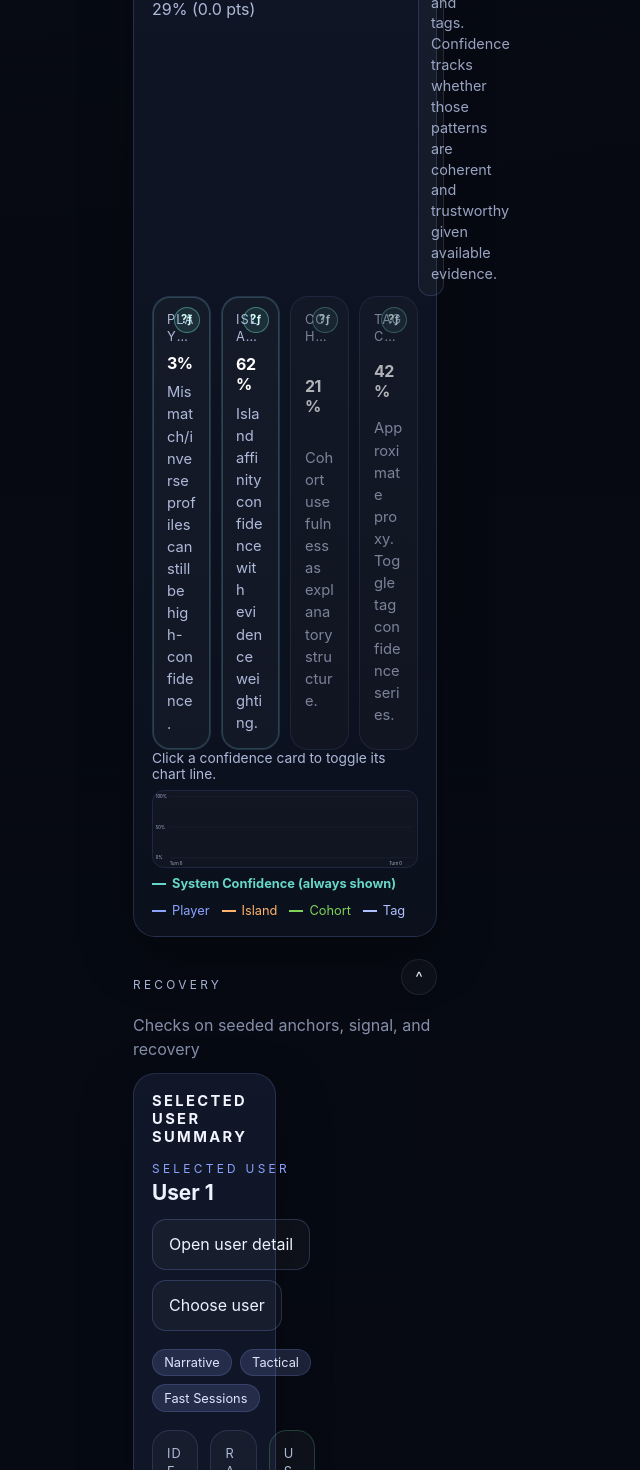
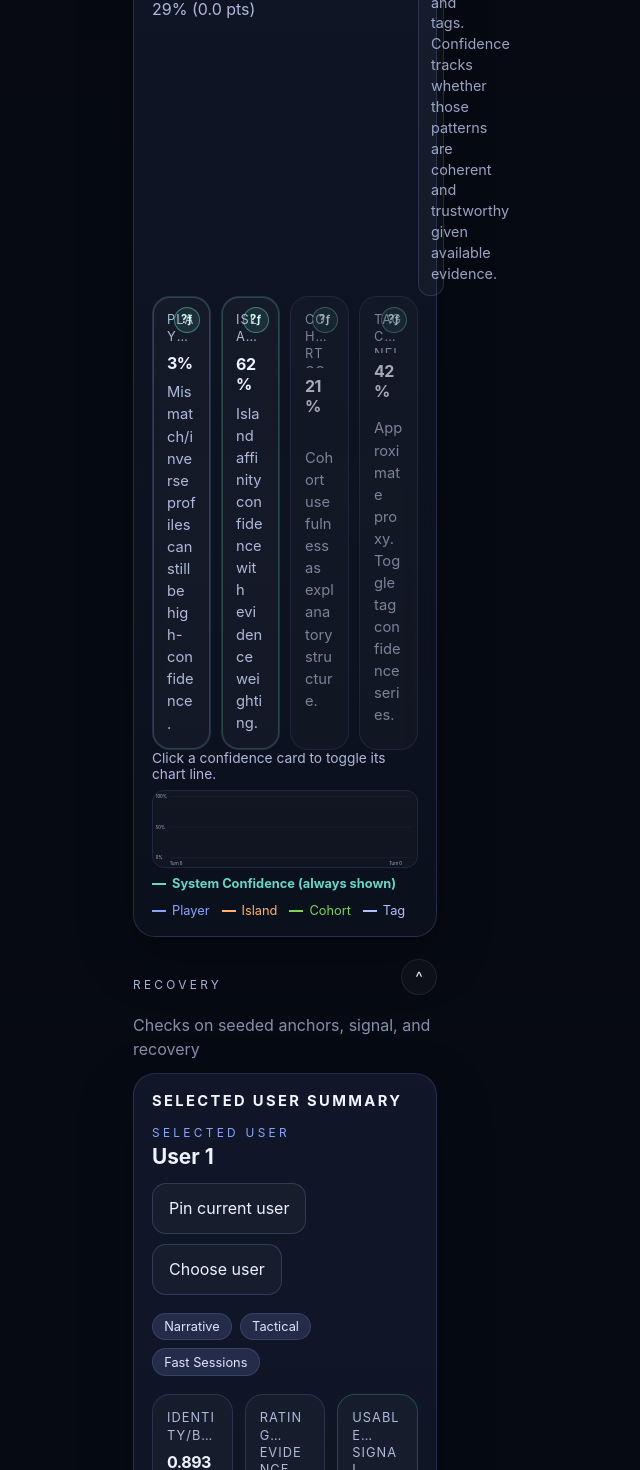
Before and after one commit to BrianUrbanek/Wayfarer, a React (Vite) app: page / in a window 1280 px wide. Shown: the part 5326-6796 px from the top of the page, without its empty margins (355-995 px from the left). Built offline with nearby package versions, Linux system fonts and the light colour scheme.

Commit message:
Refactor System Health card toggles to avoid nested buttons

```diff
--- a/src/App.tsx
+++ b/src/App.tsx
@@ -1207,8 +1207,16 @@ export default function App({ initialGuidanceMode = 'novice' }: AppProps = {}) {
           <h3>{selectedUser?.label ?? 'None'}</h3>
         </div>
         <div className="summary-header__actions">
-          <button type="button" className="button button--ghost" onClick={() => setDrawerState(selectedUser ? { type: 'user', id: selectedUser.id } : null)}>
-            Open user detail
+          <button
+            type="button"
+            className="button button--ghost"
+            onClick={() => {
+              if (selectedUser) {
+                setPinnedDrilldownKind('user');
+              }
+            }}
+          >
+            Pin current user
           </button>
           <button type="button" className="button button--ghost" onClick={() => setModalKind('user')}>
             Choose user
@@ -2412,7 +2420,7 @@ export default function App({ initialGuidanceMode = 'novice' }: AppProps = {}) {
     recovery: {
       title: 'Recovery',
       panels: [
-        <Panel key="selected-user" title="Selected User Summary">
+        <Panel key="selected-user" title="Selected User Summary" className="panel--wide">
           {selectedUser && selectedInference ? selectedUserSummary : <EmptyState title="No user selected" description="Open the user picker to inspect an individual user." />}
         </Panel>,
         <Panel key="reviewer-archetype" title="Reviewer Archetype Recovery" className="panel--wide">
--- a/src/styles.css
+++ b/src/styles.css
@@ -417,12 +417,24 @@ select {
 }
 
 .system-confidence-card {
-  cursor: pointer;
   text-align: left;
   position: relative;
 }
 
-.system-confidence-card[aria-pressed='false'] {
+.system-confidence-card .system-confidence-card__toggle-hitbox {
+  position: absolute;
+  inset: 0;
+  border: 0;
+  background: transparent;
+  border-radius: inherit;
+  cursor: pointer;
+}
+
+.system-confidence-card .system-confidence-card__toggle-hitbox:focus-visible {
+  box-shadow: 0 0 0 2px rgba(141, 164, 255, 0.55) inset;
+}
+
+.system-confidence-card:not(.system-confidence-card--active) {
   opacity: 0.68;
   filter: saturate(0.78);
 }
@@ -508,12 +520,6 @@ select {
   stroke: #b0bfff;
   opacity: 0.8;
   stroke-dasharray: 6 4;
-}
-
-.system-health-audit {
-  display: grid;
-  gap: 10px;
-  margin-top: 10px;
 }
 
 .system-health-metric-header-row {
@@ -576,7 +582,7 @@ select {
   position: absolute;
   top: 10px;
   right: 10px;
-  z-index: 2;
+  z-index: 3;
 }
 
 .system-health-popover__section {
@@ -606,49 +612,6 @@ select {
   font-size: 0.82rem;
 }
 
-.system-health-audit__toggle {
-  display: inline-flex;
-  align-items: center;
-  gap: 8px;
-}
-
-.system-health-audit__toggle--header {
-  margin-top: 6px;
-}
-
-.system-health-audit__fx-badge {
-  width: 1.5rem;
-  height: 1.5rem;
-  border-radius: 999px;
-  display: inline-flex;
-  align-items: center;
-  justify-content: center;
-  border: 1px solid rgba(103, 215, 199, 0.46);
-  background: rgba(103, 215, 199, 0.13);
-  color: #c7fff6;
-  font-size: 0.72rem;
-  font-weight: 700;
-  line-height: 1;
-}
-
-.system-health-audit__content {
-  display: grid;
-  gap: 12px;
-  padding: 12px;
-  border-radius: 14px;
-  border: 1px solid rgba(141, 164, 255, 0.14);
-  background: rgba(255, 255, 255, 0.02);
-}
-
-.system-health-audit__section {
-  display: grid;
-  gap: 4px;
-}
-
-.system-health-audit__section h4 {
-  margin: 0;
-  font-size: 0.9rem;
-}
 
 .stage-panel__actions {
   display: flex;
--- a/src/ui/components/SystemHealthPanel.tsx
+++ b/src/ui/components/SystemHealthPanel.tsx
@@ -144,12 +144,14 @@ export function SystemHealthPanel({ summary, showConfidenceSeries, onToggleSerie
       </div>
 
       <div className="system-confidence-cards">
+        <article className={`metric-card system-confidence-card${showConfidenceSeries.player ? ' system-confidence-card--active' : ''}`}>
           <button
             type="button"
-          className={`metric-card system-confidence-card${showConfidenceSeries.player ? ' system-confidence-card--active' : ''}`}
+            className="system-confidence-card__toggle-hitbox"
+            aria-label={showConfidenceSeries.player ? 'Hide Player Confidence trend line' : 'Show Player Confidence trend line'}
             aria-pressed={showConfidenceSeries.player}
             onClick={() => onToggleSeries('player')}
-        >
+          />
           <button
             type="button"
             className="system-health-affordance system-health-card-affordance"
@@ -188,14 +190,16 @@ export function SystemHealthPanel({ summary, showConfidenceSeries, onToggleSerie
           ) : null}
           <div className="metric-card__value metric-card__value--text">{formatPercent(summary.playerConfidence)}</div>
           <div className="metric-card__helper">Mismatch/inverse profiles can still be high-confidence.</div>
-        </button>
+        </article>
 
+        <article className={`metric-card system-confidence-card${showConfidenceSeries.island ? ' system-confidence-card--active' : ''}`}>
           <button
             type="button"
-          className={`metric-card system-confidence-card${showConfidenceSeries.island ? ' system-confidence-card--active' : ''}`}
+            className="system-confidence-card__toggle-hitbox"
+            aria-label={showConfidenceSeries.island ? 'Hide Island Confidence trend line' : 'Show Island Confidence trend line'}
             aria-pressed={showConfidenceSeries.island}
             onClick={() => onToggleSeries('island')}
-        >
+          />
           <button
             type="button"
             className="system-health-affordance system-health-card-affordance"
@@ -226,14 +230,16 @@ export function SystemHealthPanel({ summary, showConfidenceSeries, onToggleSerie
           ) : null}
           <div className="metric-card__value metric-card__value--text">{formatPercent(summary.islandConfidence)}</div>
           <div className="metric-card__helper">Island affinity confidence with evidence weighting.</div>
-        </button>
+        </article>
 
+        <article className={`metric-card system-confidence-card${showConfidenceSeries.cohort ? ' system-confidence-card--active' : ''}`}>
           <button
             type="button"
-          className={`metric-card system-confidence-card${showConfidenceSeries.cohort ? ' system-confidence-card--active' : ''}`}
+            className="system-confidence-card__toggle-hitbox"
+            aria-label={showConfidenceSeries.cohort ? 'Hide Cohort Confidence trend line' : 'Show Cohort Confidence trend line'}
             aria-pressed={showConfidenceSeries.cohort}
             onClick={() => onToggleSeries('cohort')}
-        >
+          />
           <button
             type="button"
             className="system-health-affordance system-health-card-affordance"
@@ -265,14 +271,16 @@ export function SystemHealthPanel({ summary, showConfidenceSeries, onToggleSerie
           ) : null}
           <div className="metric-card__value metric-card__value--text">{formatPercent(summary.cohortConfidence)}</div>
           <div className="metric-card__helper">Cohort usefulness as explanatory structure.</div>
-        </button>
+        </article>
 
+        <article className={`metric-card system-confidence-card${showConfidenceSeries.tag ? ' system-confidence-card--active' : ''}`}>
           <button
             type="button"
-          className={`metric-card system-confidence-card${showConfidenceSeries.tag ? ' system-confidence-card--active' : ''}`}
+            className="system-confidence-card__toggle-hitbox"
+            aria-label={showConfidenceSeries.tag ? 'Hide Tag Confidence trend line' : 'Show Tag Confidence trend line'}
             aria-pressed={showConfidenceSeries.tag}
             onClick={() => onToggleSeries('tag')}
-        >
+          />
           <button
             type="button"
             className="system-health-affordance system-health-card-affordance"
@@ -304,7 +312,7 @@ export function SystemHealthPanel({ summary, showConfidenceSeries, onToggleSerie
           ) : null}
           <div className="metric-card__value metric-card__value--text">{formatPercent(summary.tagConfidence)}</div>
           <div className="metric-card__helper">Approximate proxy. Toggle tag confidence series.</div>
-        </button>
+        </article>
       </div>
 
       <div className="system-confidence-trend">
```
Lines whose indentation alone changed are shown as unchanged.
